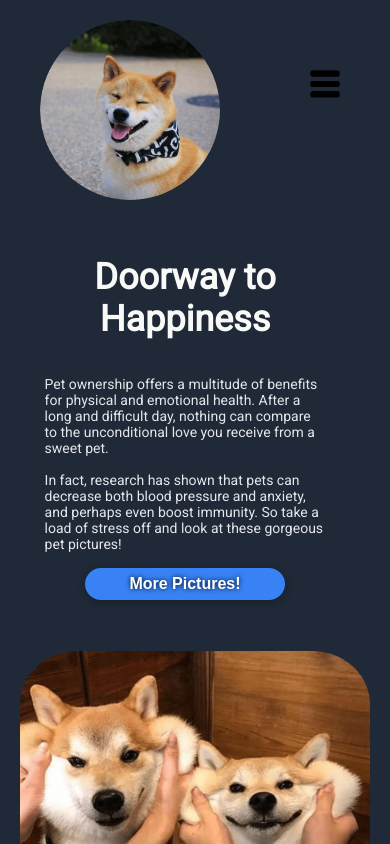
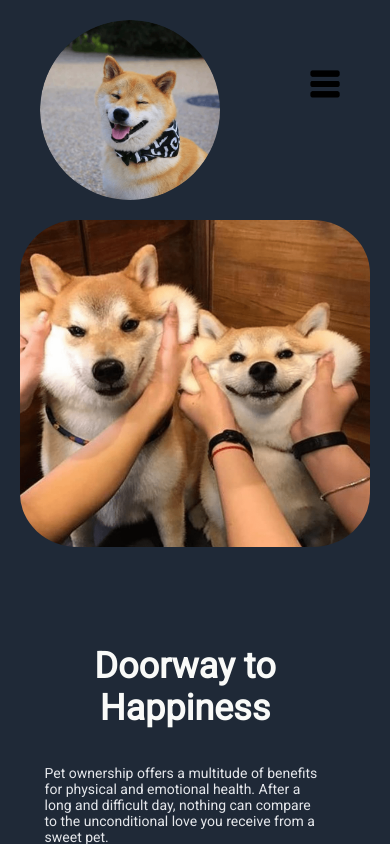
Before and after one commit to Elliott7/Pets-API-Website, a React (Create React App) app: page / in a window 390 px wide. Shown: the top 844 px of the page. Built offline with nearby package versions, Linux system fonts and the light colour scheme; no server answers; a web font is replaced by a local one.

Commit message:
Changed button positioning for screens under 900px

```diff
--- a/src/components/hero/Hero.module.css
+++ b/src/components/hero/Hero.module.css
@@ -46,7 +46,7 @@ h1{
 
 @media (max-width: 900px) {
     .hero{
-        flex-direction: column;
+        flex-direction: column-reverse;
         height: 800px;
     }
     .hero div{
```
Also changed, not shown: src/components/hero/Hero.js (+0 -8 lines).
